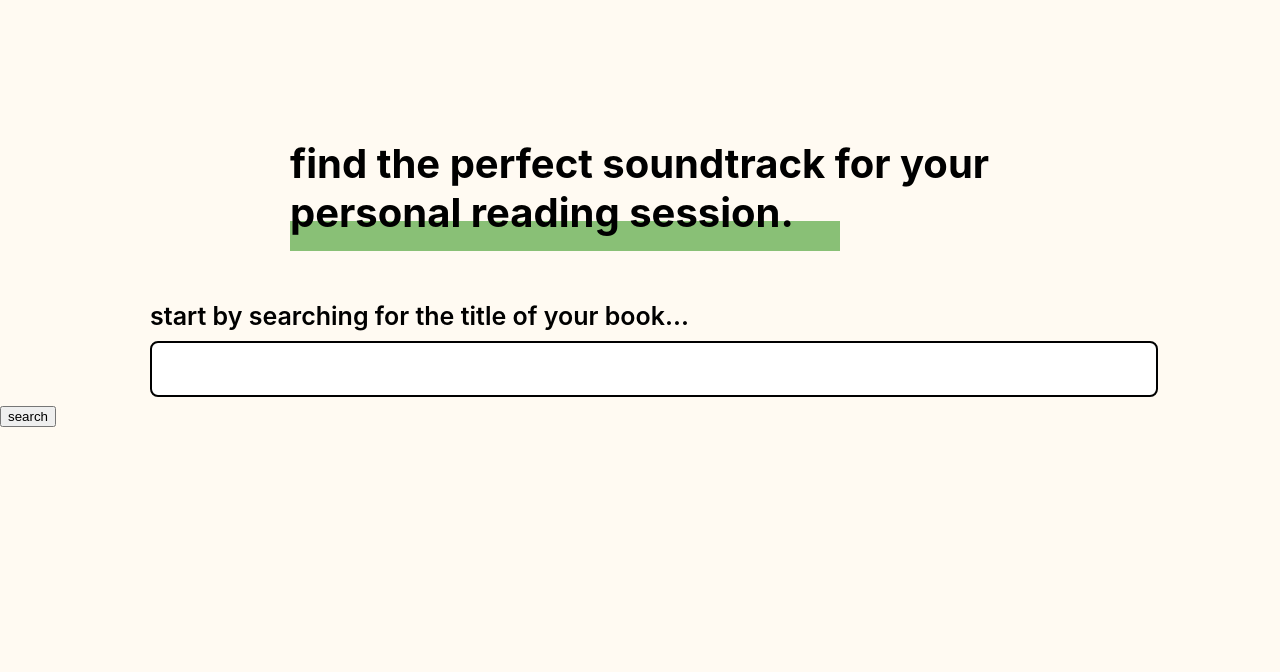
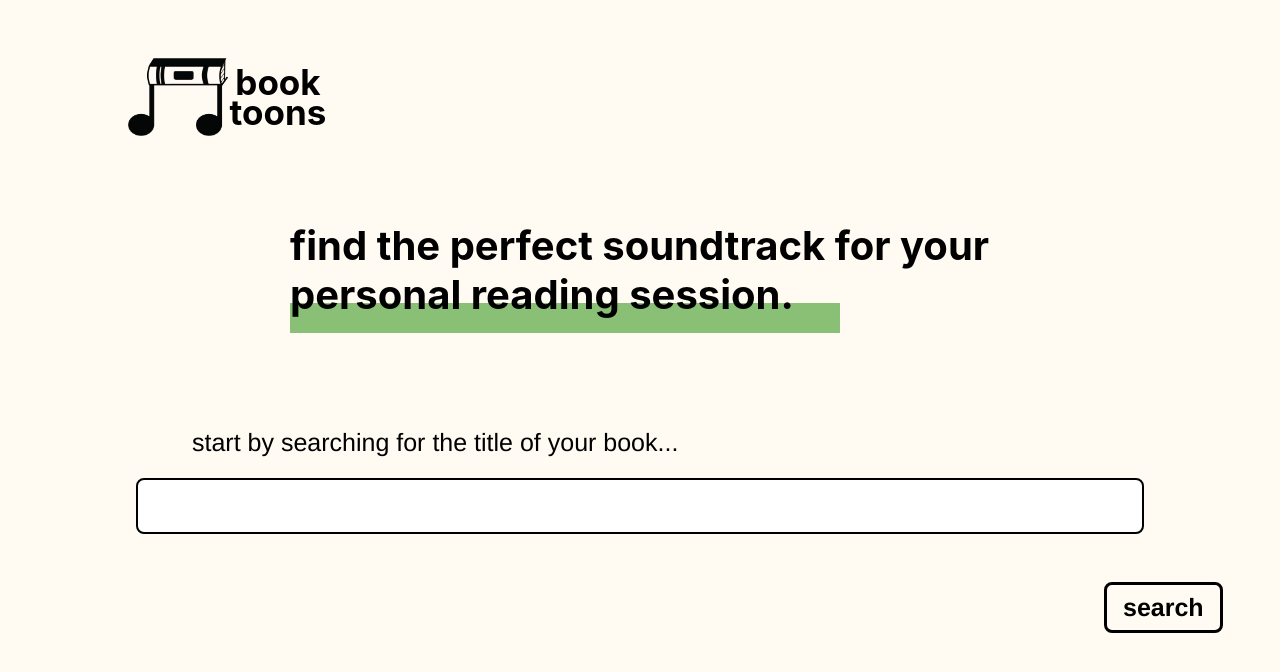
Before and after one commit to jzhzhang66/hackbeanpot2021, a React (Create React App) app in the folder front-end/book-toons/: page / in a window 1280 px wide. Shown: the top 672 px of the page. Built offline with nearby package versions, Linux system fonts and the light colour scheme.

Commit message:
button and search bar styling

```diff
--- a/front-end/book-toons/src/components/btn.css
+++ b/front-end/book-toons/src/components/btn.css
@@ -0,0 +1,3 @@
+#primary {
+    color: black;
+}
--- a/front-end/book-toons/src/components/btn.js
+++ b/front-end/book-toons/src/components/btn.js
@@ -1,13 +1,12 @@
 import React from 'react';
-import { Button } from 'react-bootstrap'
 import './btn.css';
 
 function Btn(props) {
     return (
         <div>
-            <Button>{props.text}</Button>
+            <input type="button">{props.text}/</input>
         </div>
     );
 }
 
-export default Btn
+export default Btn;
--- a/front-end/book-toons/src/components/header.css
+++ b/front-end/book-toons/src/components/header.css
@@ -12,6 +12,10 @@
     line-height: 30px;
 }
 
+h3 {
+    font-size: 35px;
+}
+
 .logo {
     width: 100px;
     height: 100%;
--- a/front-end/book-toons/src/components/header.js
+++ b/front-end/book-toons/src/components/header.js
@@ -7,7 +7,7 @@ function Header() {
         <div className="header-container">
             <img src={booktoonslogo} className="logo"/>
             <div className="name-container">
-                <h1>book toons</h1>
+                <h3>book toons</h3>
             </div>
         </div>
     );
--- a/front-end/book-toons/src/components/searchbar.css
+++ b/front-end/book-toons/src/components/searchbar.css
@@ -2,27 +2,22 @@
     width: 1000px;
     height: 50px;
     border-radius: 8px;
+    border: 2px solid #000000;
 }
 
 .search-div {
-    margin: 0 auto;
-}
-
-html {
-    font-weight: 600;
-    font-size: 25px;
-}
-
-input, label {
-    margin-left: 150px;
-    display: flex;
-    align-items: center;
-}
-
-label {
-    padding-bottom: 10px;
+    margin: auto;
+    justify-content: center;
 }
 
 input {
-    border: 2px solid #000000;
+    margin: 0 auto;
+    display: flex;
 }
+
+h2 {
+    font-weight: 500;
+    font-family: "Helvetica Neue", Helvetica, sans-serif;
+    font-size: 25px;
+    margin-left: 15%;
+}
--- a/front-end/book-toons/src/components/searchbar.js
+++ b/front-end/book-toons/src/components/searchbar.js
@@ -4,7 +4,7 @@ import './searchbar.css';
 function SearchBar(props) {
     return (
         <div className="search-div">
-            <label for="search-input">{props.text}</label>
+            <h2 for="search-input">{props.text}</h2>
             <input className="search-input" id="search-input" type="text"/>
         </div>
     );
--- a/front-end/book-toons/src/components/title.css
+++ b/front-end/book-toons/src/components/title.css
@@ -9,10 +9,9 @@
     font-size: 50px;
     margin: 0 auto;
     position: relative;
-    top: 0;
 }
 
-.rectangle {
+.underline {
     background-color: #89C076;
     height: 30px;
     margin: -20px auto 3rem auto;
--- a/front-end/book-toons/src/components/title.js
+++ b/front-end/book-toons/src/components/title.js
@@ -5,7 +5,7 @@ function Title(props) {
     return (
         <div className="title-wrapper">
             <h1 className="title">{props.text}</h1>
-            <div className="rectangle" style={{width: props.width}}></div>
+            <div className="underline" style={{width: props.width}}></div>
         </div>
     );
 }
--- a/front-end/book-toons/src/pages/home.css
+++ b/front-end/book-toons/src/pages/home.css
@@ -3,13 +3,17 @@
     font-weight: bold;
     width: 700px;
     margin: 0 auto;
-    padding-top: 4.5rem;
-    padding-bottom: 50px;
+    padding-top: 2rem;
+    padding-bottom: 15px;
 }
 
 .rectangle {
     background-color: #89C076;
     height: 30px;
-    margin: -43px auto auto 0;
+    margin: -43px auto 60px 0;
     width: 550px;
 }
+
+.homebutton-container {
+    margin: 3rem 0 0 69rem;
+}
--- a/front-end/book-toons/src/pages/home.js
+++ b/front-end/book-toons/src/pages/home.js
@@ -1,8 +1,6 @@
 import React from 'react';
-import Btn from '../components/btn';
 import Header from '../components/header';
 import SearchBar from '../components/searchbar';
-import Title from '../components/title';
 import './home.css';
 import './main.css';
 
@@ -12,12 +10,15 @@ function Home() {
 
     return (
         <div>
+            <Header/>
             <div className="intro">
                 <h1>find the perfect soundtrack for your personal reading session.</h1>
                 <div className="rectangle"></div>
             </div>
             <SearchBar text={searchText}/>
-            <Btn text="search"/>
+            <div className="homebutton-container">
+                <button>search</button>
+            </div>
         </div>
     );
 }
--- a/front-end/book-toons/src/pages/main.css
+++ b/front-end/book-toons/src/pages/main.css
@@ -7,3 +7,20 @@ p {
     font-family: "Arial Unicode MS", "Helvetica Neue", Helvetica, sans-serif;
     font-size: 25px;
 }
+
+button {
+    font-family: "Helvetica Neue", Helvetica, sans-serif;
+    font-weight: 700;
+    font-size: 25px;
+    border-radius: 8px;
+    padding: .5rem 1rem;
+    background-color: #FFFAF2;
+    cursor: pointer;
+    border: solid 3px black;
+}
+
+button:hover {
+    border: solid 3px #89C076;
+    color: #89C076;
+    transition: 200ms;
+}
```
